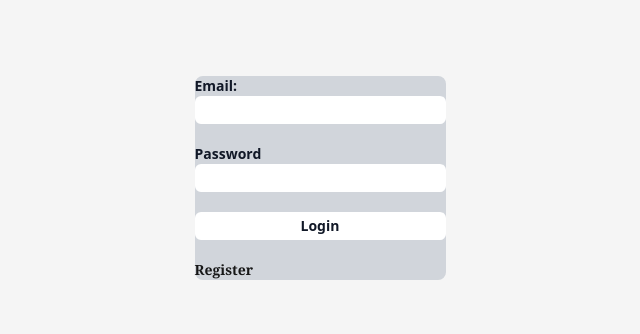
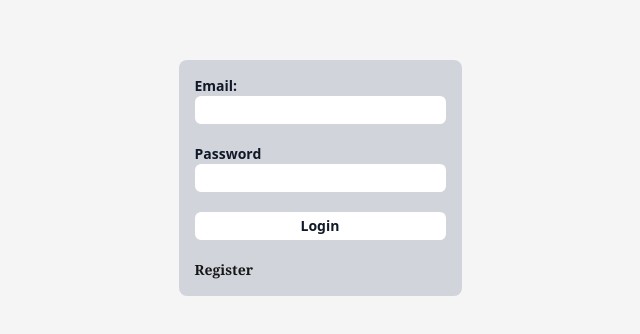
Before and after one commit to w1216linw/Weight-Training-Recorder, a Next.js app: page / in a window 1280 px wide. Shown: the part 222-556 px from the top of the page, without its empty margins (320-960 px from the left). Built offline with nearby package versions, Linux system fonts and the light colour scheme; no server answers.

Commit message:
:construction:

```diff
--- a/src/app/home/[day]/exercise.tsx
+++ b/src/app/home/[day]/exercise.tsx
@@ -1,12 +1,13 @@
 import { db } from "@/lib/firebase";
 import { handleError } from "@/lib/utils";
 import { User as FirebaseUser } from "firebase/auth";
-import { doc, setDoc } from "firebase/firestore";
+import { doc, updateDoc } from "firebase/firestore";
 import { useState } from "react";
 import { FaPlus } from "react-icons/fa";
 import { type exercise } from "./page";
 
 const Exercise = ({ user, date }: { user: FirebaseUser; date: string }) => {
+  // const router = useRouter();
   const [exercise, setExercise] = useState<exercise>({
     name: "",
     weight: "",
@@ -19,12 +20,13 @@ const Exercise = ({ user, date }: { user: FirebaseUser; date: string }) => {
         throw new Error("Please fill in all fields");
       }
       const docRef = doc(db, user.uid, "exercise", "detail", date);
-      await setDoc(docRef, {
+      await updateDoc(docRef, {
         [exercise.name]: {
           weight: exercise.weight,
           sets: exercise.sets,
         },
       });
+      // router.refresh();
     } catch (error) {
       handleError(error, setError);
     }
--- a/src/app/login.tsx
+++ b/src/app/login.tsx
@@ -1,9 +1,8 @@
 "use client";
 import { auth } from "@/lib/firebase";
 import { decrypt } from "@/lib/jwt";
-import { handleError } from "@/lib/utils";
+import { handleError, setSession } from "@/lib/utils";
 import { signInWithEmailAndPassword } from "firebase/auth";
-// import { auth } from "@/lib/firebase";
 import { useRouter } from "next/navigation";
 import { useEffect, useState } from "react";
 
@@ -17,7 +16,7 @@ const Login = () => {
     e.preventDefault();
     try {
       await signInWithEmailAndPassword(auth, email, password);
-      // await setSession(email, password);
+      await setSession(email, password);
       router.push("/home");
     } catch (err) {
       handleError(err, setError);
--- a/src/app/page.tsx
+++ b/src/app/page.tsx
@@ -4,7 +4,7 @@ import Login from "./login";
 export default function Home() {
   return (
     <main className="flex min-h-screen flex-col items-center justify-center">
-      <div className="bg-gray-300 rounded-lg space-y-5">
+      <div className="bg-gray-300 p-4 rounded-lg space-y-5">
         <Login />
         <Link href="/signup" className="block mt-2 text-neutral-900 font-serif">
           Register
```
